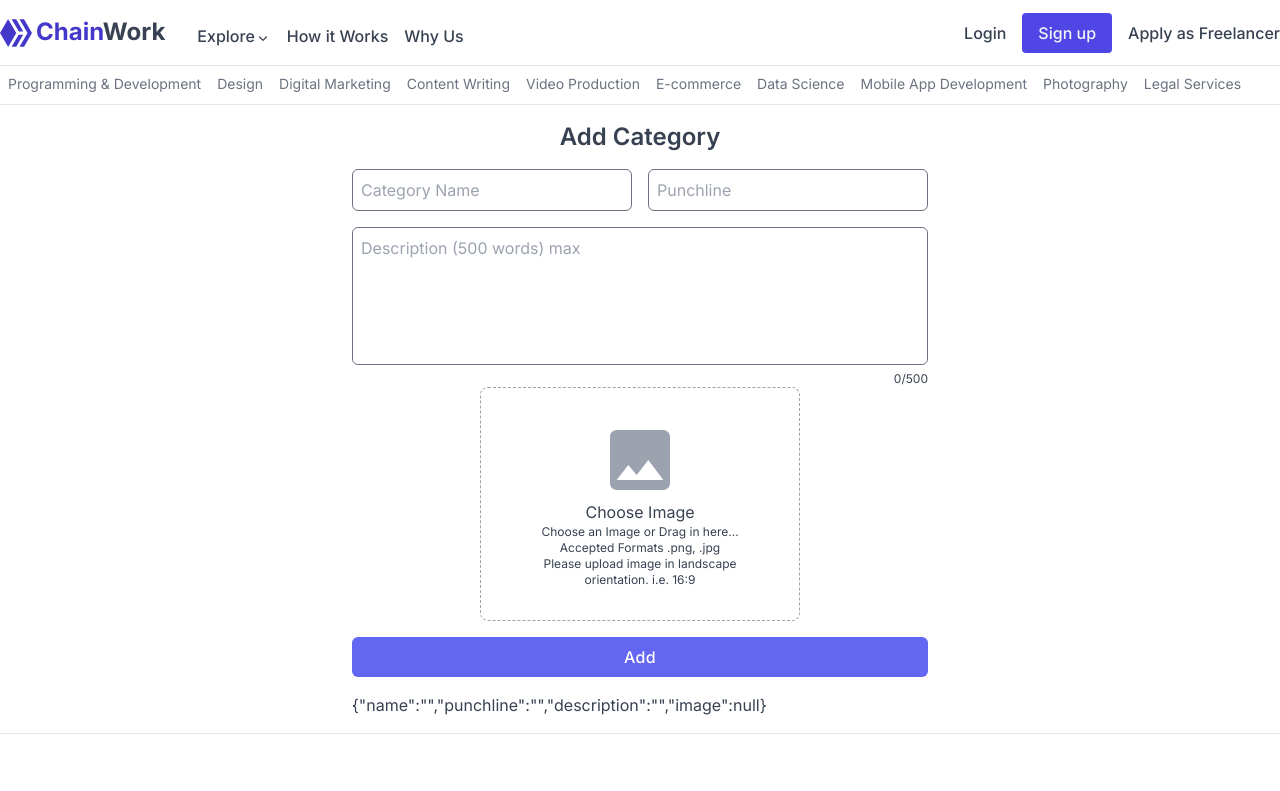
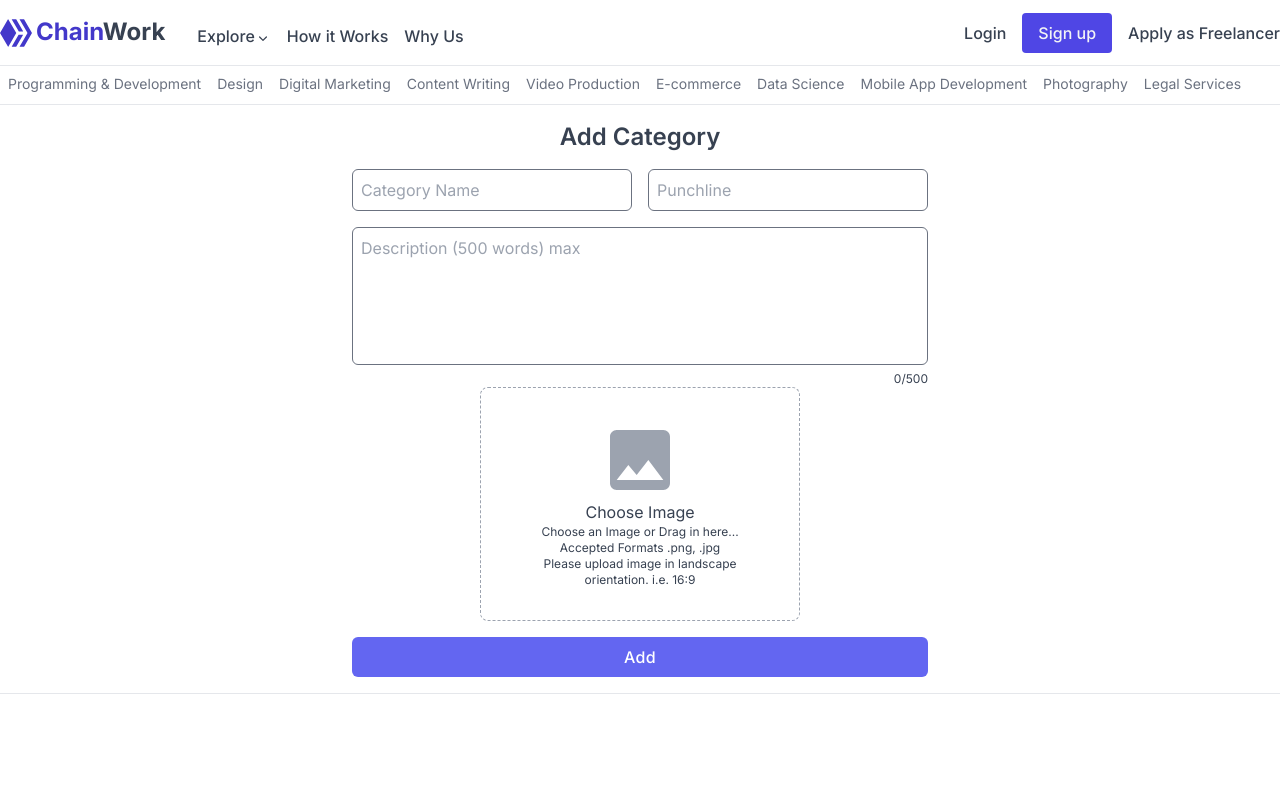
Before and after one commit to Usama-26/fyp-frontend, a Next.js app: page /create/category in a window 1280 px wide. Shown: the top 791 px of the page. Built offline with nearby package versions, Linux system fonts and the light colour scheme; what wagmi would draw is missing.

Commit message:
unknown fixes

```diff
--- a/src/components/Dropzone/index.jsx
+++ b/src/components/Dropzone/index.jsx
@@ -1,7 +1,7 @@
 import Image from "next/image";
 import { HiX } from "react-icons/hi";
 import { MdImage } from "react-icons/md";
-const { useState, useEffect } = require("react");
+const { useEffect } = require("react");
 const { useDropzone } = require("react-dropzone");
 
 export default function Dropzone({ error, files, setFiles }) {
--- a/src/pages/create/category.jsx
+++ b/src/pages/create/category.jsx
@@ -13,7 +13,6 @@ const categorySchema = Yup.object().shape({
 });
 
 export default function AddCategory() {
-  const [formData, setFormData] = useState(null);
   const [files, setFiles] = useState(null);
   const [apiError, setApiError] = useState(null);
 
@@ -33,8 +32,6 @@ export default function AddCategory() {
         "http://localhost:8000/api/v1/categories/",
         { ...values, imgUrl: response.data.secure_url }
       );
-      if (newCategory.status === 200) setFormData(null);
-      console.log(newCategory);
     } catch (error) {
       console.log(error.response.data.message);
     }
@@ -53,9 +50,9 @@ export default function AddCategory() {
             description: "",
           }}
           validationSchema={categorySchema}
-          onSubmit={(values) => {
-            setFormData(values);
+          onSubmit={(values, { resetForm }) => {
             handleSubmit(values);
+            resetForm({ values: null });
           }}
         >
           {({ values, errors, touched, submitCount }) => (
@@ -141,7 +138,6 @@ export default function AddCategory() {
               <button type="submit" className="form-submit-btn">
                 Add
               </button>
-              <p>{JSON.stringify({ ...values, image: files })}</p>
             </Form>
           )}
         </Formik>
```
